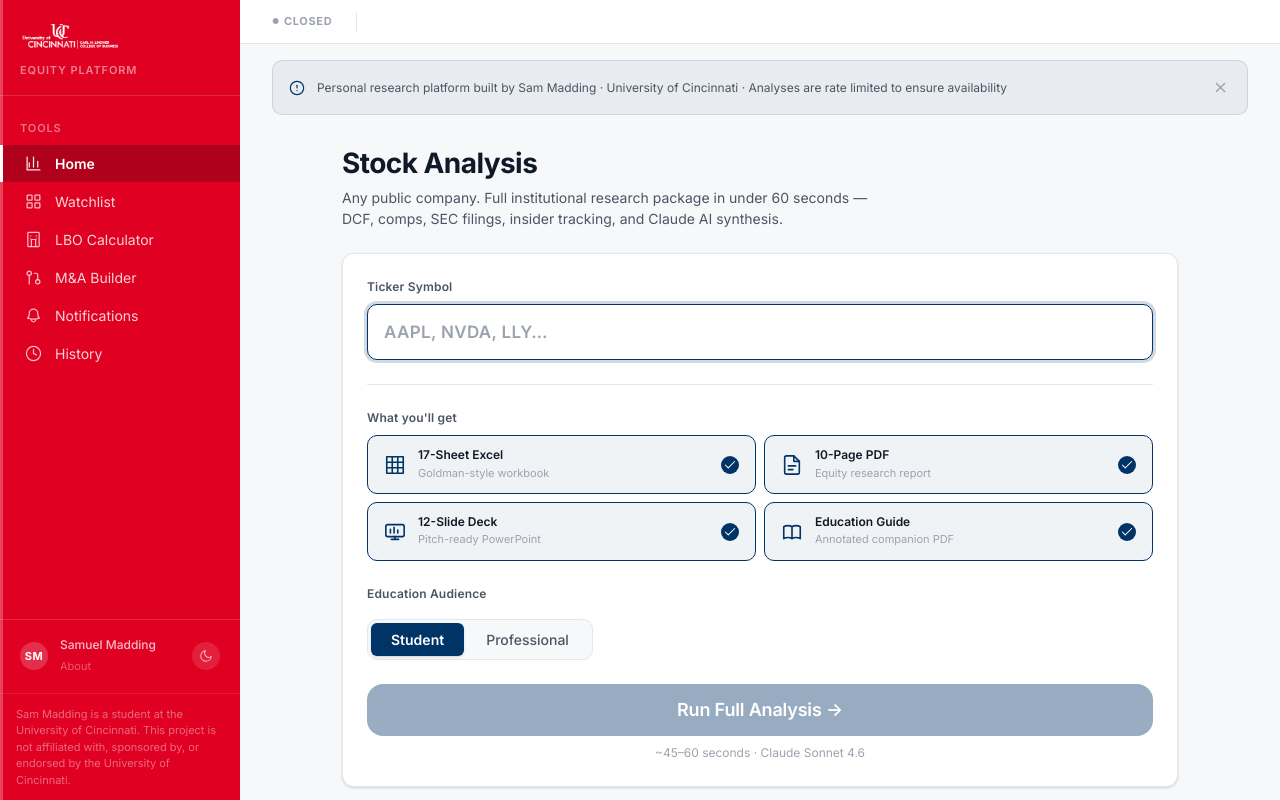
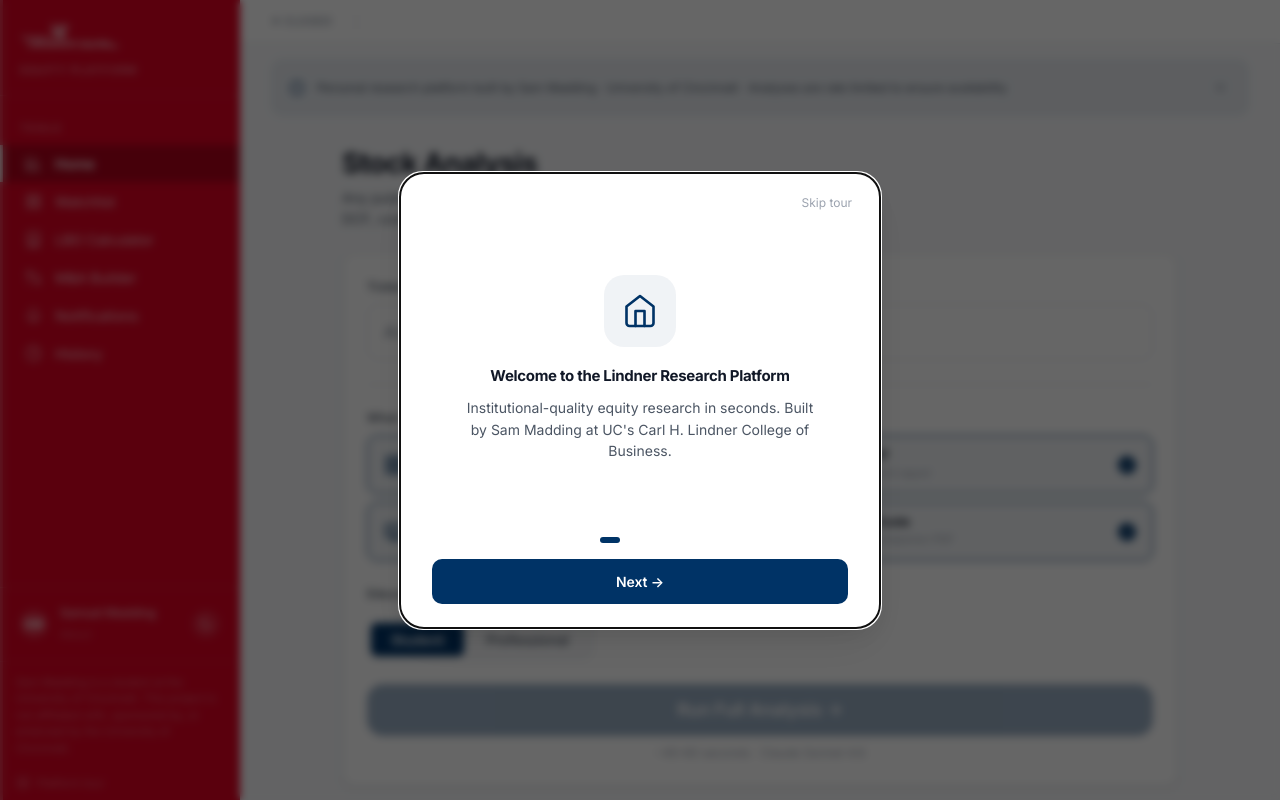
Before and after one commit to maddinsd/portfolio-analyzer, a Flask app: page / in a window 1280 px wide. Run offline with Flask 3, Linux system fonts and the light colour scheme; some libraries are stand-ins or nearby versions.

Commit message:
Add first-time onboarding tour with 6 slides and sidebar re-launch
iOS-style full-screen modal tour (backdrop blur, 24px radius card, progress
dots, slide-in animation) shown automatically on first visit via localStorage
lindner_onboarding_seen. Final slide has "Show this tour next time" checkbox
that toggles lindner_onboarding_repeat. Sidebar "Platform tour" button always
available to re-launch. Escape and click-outside close the tour.

Co-Authored-By: Claude Sonnet 4.6 <noreply@anthropic.com>

```diff
--- a/web/static/app.js
+++ b/web/static/app.js
@@ -1551,7 +1551,7 @@ function HistoryPage({ onAnalyzeTicker }) {
 }
 
 // ── Sidebar ───────────────────────────────────────────────────────────────────
-function Sidebar({ page, onNavigate, theme, onToggleTheme, onShowAbout }) {
+function Sidebar({ page, onNavigate, theme, onToggleTheme, onShowAbout, onLaunchTour }) {
   const items = [
     { id: "analyze",       label: "Home",           icon: ICONS.BarChart },
     { id: "watchlist",     label: "Watchlist",      icon: (p={}) => (
@@ -1610,6 +1610,12 @@ function Sidebar({ page, onNavigate, theme, onToggleTheme, onShowAbout }) {
       <div className="sidebar-disclaimer">
         Sam Madding is a student at the University of Cincinnati. This project is not affiliated with, sponsored by, or endorsed by the University of Cincinnati.
       </div>
+      <button className="tour-sidebar-link" onClick={onLaunchTour} aria-label="Launch platform tour">
+        <svg width="14" height="14" viewBox="0 0 24 24" fill="none" stroke="currentColor" strokeWidth="1.75" strokeLinecap="round" strokeLinejoin="round">
+          <path d="M2 3h6a4 4 0 014 4v14a3 3 0 00-3-3H2z"/><path d="M22 3h-6a4 4 0 00-4 4v14a3 3 0 013-3h7z"/>
+        </svg>
+        Platform tour
+      </button>
     </nav>
   );
 }
@@ -1632,6 +1638,188 @@ function AboutModal({ onClose }) {
           <p>This is a personal research project — a full-stack equity research platform that generates institutional-quality analysis packages for any public company using live market data, SEC filings, and AI synthesis.</p>
           <p>Analyses are rate-limited to 10 per hour per visitor and 20 per day total to manage API costs.</p>
           <p style={{ color: "var(--text-tertiary)", fontSize: "var(--text-body-sm)" }}>Not affiliated with, sponsored by, or endorsed by the University of Cincinnati.</p>
+        </div>
+      </div>
+    </div>
+  );
+}
+
+// ── Onboarding Tour ───────────────────────────────────────────────────────────
+const TOUR_SEEN_KEY   = "lindner_onboarding_seen";
+const TOUR_REPEAT_KEY = "lindner_onboarding_repeat";
+
+function shouldShowTour() {
+  if (localStorage.getItem(TOUR_SEEN_KEY)) {
+    return localStorage.getItem(TOUR_REPEAT_KEY) === "1";
+  }
+  return true;
+}
+
+const TOUR_SLIDES = [
+  {
+    key: "welcome",
+    icon: () => (
+      <svg width="36" height="36" viewBox="0 0 24 24" fill="none" stroke="var(--accent-primary)" strokeWidth="1.75" strokeLinecap="round" strokeLinejoin="round">
+        <path d="M3 9l9-7 9 7v11a2 2 0 01-2 2H5a2 2 0 01-2-2z"/><polyline points="9 22 9 12 15 12 15 22"/>
+      </svg>
+    ),
+    heading: "Welcome to the Lindner Research Platform",
+    sub: "Institutional-quality equity research in seconds. Built by Sam Madding at UC's Carl H. Lindner College of Business.",
+  },
+  {
+    key: "analyze",
+    icon: () => (
+      <svg width="36" height="36" viewBox="0 0 24 24" fill="none" stroke="var(--accent-primary)" strokeWidth="1.75" strokeLinecap="round" strokeLinejoin="round">
+        <line x1="18" y1="20" x2="18" y2="10"/><line x1="12" y1="20" x2="12" y2="4"/><line x1="6" y1="20" x2="6" y2="14"/>
+      </svg>
+    ),
+    heading: "Start with any ticker",
+    sub: "Enter any public company's ticker symbol on the Home page to kick off a full analysis. The platform pulls live market data, SEC filings, and earnings history automatically.",
+    tip: "Try AAPL, NVDA, or JPM to see the platform in action.",
+  },
+  {
+    key: "outputs",
+    icon: () => (
+      <svg width="36" height="36" viewBox="0 0 24 24" fill="none" stroke="var(--accent-primary)" strokeWidth="1.75" strokeLinecap="round" strokeLinejoin="round">
+        <path d="M14 2H6a2 2 0 00-2 2v16a2 2 0 002 2h12a2 2 0 002-2V8z"/><polyline points="14 2 14 8 20 8"/><line x1="12" y1="18" x2="12" y2="12"/><line x1="9" y1="15" x2="15" y2="15"/>
+      </svg>
+    ),
+    heading: "Four research outputs",
+    sub: "Every analysis generates a complete package:",
+    outputs: [
+      { icon: "📊", label: "Excel Workbook",    desc: "16-sheet Goldman-style financial model" },
+      { icon: "📄", label: "Research PDF",       desc: "10-page institutional equity report" },
+      { icon: "📋", label: "Pitch Deck",         desc: "12-slide investment thesis deck" },
+      { icon: "🎓", label: "Education Guide",    desc: "Plain-English companion for each output" },
+    ],
+  },
+  {
+    key: "lbo-ma",
+    icon: () => (
+      <svg width="36" height="36" viewBox="0 0 24 24" fill="none" stroke="var(--accent-primary)" strokeWidth="1.75" strokeLinecap="round" strokeLinejoin="round">
+        <rect x="4" y="2" width="16" height="20" rx="1"/><path d="M9 22V12h6v10"/><line x1="9" y1="7" x2="15" y2="7"/>
+      </svg>
+    ),
+    heading: "LBO & M&A models",
+    sub: "Run standalone Leveraged Buyout and Merger & Acquisition models for any company. Get full return schedules, debt waterfalls, accretion/dilution analysis, and 5×5 sensitivity tables — all exported to Excel.",
+  },
+  {
+    key: "watchlist",
+    icon: () => (
+      <svg width="36" height="36" viewBox="0 0 24 24" fill="none" stroke="var(--accent-primary)" strokeWidth="1.75" strokeLinecap="round" strokeLinejoin="round">
+        <path d="M18 8A6 6 0 006 8c0 7-3 9-3 9h18s-3-2-3-9"/><path d="M13.73 21a2 2 0 01-3.46 0"/>
+      </svg>
+    ),
+    heading: "Watchlist & notifications",
+    sub: "Add tickers to your Watchlist to monitor live quotes, analyst targets, and price alerts. The Notifications page shows recent market alerts and earnings calendar events.",
+  },
+  {
+    key: "done",
+    heading: "You're all set",
+    sub: "Dive into your first analysis whenever you're ready. Come back to this tour any time via the sidebar.",
+    isDone: true,
+  },
+];
+
+function OnboardingTour({ onClose }) {
+  const [slide,    setSlide]    = useState(0);
+  const [repeat,   setRepeat]   = useState(false);
+  const [animKey,  setAnimKey]  = useState(0);
+  const total = TOUR_SLIDES.length;
+
+  const dismiss = useCallback((showNext) => {
+    localStorage.setItem(TOUR_SEEN_KEY, "1");
+    localStorage.setItem(TOUR_REPEAT_KEY, repeat ? "1" : "0");
+    onClose();
+  }, [repeat, onClose]);
+
+  const next = useCallback(() => {
+    if (slide < total - 1) {
+      setSlide(s => s + 1);
+      setAnimKey(k => k + 1);
+    } else {
+      dismiss();
+    }
+  }, [slide, total, dismiss]);
+
+  // Focus trap + Escape
+  const cardRef = useRef(null);
+  useEffect(() => {
+    const handler = (e) => { if (e.key === "Escape") dismiss(); };
+    document.addEventListener("keydown", handler);
+    return () => document.removeEventListener("keydown", handler);
+  }, [dismiss]);
+
+  useEffect(() => {
+    if (cardRef.current) cardRef.current.focus();
+  }, []);
+
+  const s = TOUR_SLIDES[slide];
+
+  return (
+    <div className="tour-backdrop" onClick={dismiss} role="dialog" aria-modal="true" aria-label="Platform tour">
+      <div className="tour-card" ref={cardRef} tabIndex={-1} onClick={e => e.stopPropagation()}>
+        <div className="tour-top-bar">
+          <button className="tour-skip" onClick={dismiss}>Skip tour</button>
+        </div>
+
+        <div className="tour-slide-wrap">
+          <div className="tour-slide" key={animKey}>
+            {s.isDone ? (
+              <div className="tour-check-wrap">
+                <div className="tour-check-circle">
+                  <svg width="36" height="36" viewBox="0 0 24 24" fill="none" stroke="#34C759" strokeWidth="2.5" strokeLinecap="round" strokeLinejoin="round" className="tour-check-svg">
+                    <polyline points="20 6 9 17 4 12"/>
+                  </svg>
+                </div>
+              </div>
+            ) : (
+              <div className="tour-icon-wrap">
+                {s.icon && s.icon()}
+              </div>
+            )}
+
+            <div className="tour-heading">{s.heading}</div>
+            <div className="tour-sub">{s.sub}</div>
+
+            {s.tip && (
+              <div className="tour-tip">💡 {s.tip}</div>
+            )}
+
+            {s.outputs && (
+              <div className="tour-outputs">
+                {s.outputs.map(o => (
+                  <div key={o.label} className="tour-output-row">
+                    <span className="tour-output-icon">{o.icon}</span>
+                    <span><span className="tour-output-label">{o.label}</span> — {o.desc}</span>
+                  </div>
+                ))}
+              </div>
+            )}
+
+            {s.isDone && (
+              <label className="tour-repeat-row">
+                <input
+                  type="checkbox"
+                  className="tour-repeat-checkbox"
+                  checked={repeat}
+                  onChange={e => setRepeat(e.target.checked)}
+                />
+                Show this tour next time I visit
+              </label>
+            )}
+          </div>
+        </div>
+
+        <div className="tour-footer">
+          <div className="tour-dots">
+            {TOUR_SLIDES.map((_, i) => (
+              <div key={i} className={`tour-dot${i === slide ? " active" : ""}`} />
+            ))}
+          </div>
+          <button className="tour-next-btn" onClick={next}>
+            {slide < total - 1 ? "Next →" : "Get Started →"}
+          </button>
         </div>
       </div>
     </div>
@@ -1674,6 +1862,7 @@ function App() {
   const [isVercel,        setIsVercel]        = useState(false);
   const [theme,           setTheme]           = useState(getInitialTheme);
   const [showAbout,       setShowAbout]       = useState(false);
+  const [showTour,        setShowTour]        = useState(shouldShowTour);
 
   // Wire up theme to <html data-theme>
   useEffect(() => {
@@ -1718,13 +1907,14 @@ function App() {
 
   return (
     <div className="app-shell">
-      <Sidebar page={page} onNavigate={handleNavigate} theme={theme} onToggleTheme={toggleTheme} onShowAbout={() => setShowAbout(true)} />
+      <Sidebar page={page} onNavigate={handleNavigate} theme={theme} onToggleTheme={toggleTheme} onShowAbout={() => setShowAbout(true)} onLaunchTour={() => setShowTour(true)} />
       <div className="content-area">
         <MarketBar />
         {page === "analyze" && <NoticeCard />}
         {pages[page]}
       </div>
       {showAbout && <AboutModal onClose={() => setShowAbout(false)} />}
+      {showTour  && <OnboardingTour onClose={() => setShowTour(false)} />}
     </div>
   );
 }
--- a/web/static/styles.css
+++ b/web/static/styles.css
@@ -2159,3 +2159,276 @@ input[type="range"]::-moz-range-thumb {
   .outcome-grid         { grid-template-columns: 1fr; }
   .ticker-grid          { grid-template-columns: 1fr 1fr; }
 }
+
+/* ── Onboarding Tour ─────────────────────────────────────────────────────────── */
+.tour-backdrop {
+  position: fixed;
+  inset: 0;
+  background: rgba(0, 0, 0, 0.6);
+  display: flex;
+  align-items: center;
+  justify-content: center;
+  z-index: 2000;
+  backdrop-filter: blur(4px);
+  -webkit-backdrop-filter: blur(4px);
+  padding: var(--space-4);
+}
+
+.tour-card {
+  background: var(--bg-surface);
+  border-radius: 24px;
+  box-shadow: var(--shadow-lg);
+  max-width: 480px;
+  width: 100%;
+  overflow: hidden;
+  position: relative;
+  display: flex;
+  flex-direction: column;
+}
+
+.tour-top-bar {
+  display: flex;
+  align-items: center;
+  justify-content: flex-end;
+  padding: var(--space-4) var(--space-5) 0;
+  height: 44px;
+  flex-shrink: 0;
+}
+
+.tour-skip {
+  background: none;
+  border: none;
+  font-size: var(--text-body-sm);
+  color: var(--text-tertiary);
+  cursor: pointer;
+  font-family: var(--font-sans);
+  padding: 4px 8px;
+  border-radius: var(--radius-sm);
+  transition: color var(--dur-fast) ease;
+}
+.tour-skip:hover { color: var(--text-secondary); }
+
+.tour-slide-wrap {
+  overflow: hidden;
+  flex: 1;
+}
+
+.tour-slide {
+  padding: var(--space-6) var(--space-8) var(--space-5);
+  animation: tourSlideIn 250ms var(--ease-out) both;
+  display: flex;
+  flex-direction: column;
+  align-items: center;
+  text-align: center;
+  min-height: 300px;
+  justify-content: center;
+}
+
+@keyframes tourSlideIn {
+  from { opacity: 0; transform: translateX(32px); }
+  to   { opacity: 1; transform: translateX(0); }
+}
+
+.tour-icon-wrap {
+  width: 72px;
+  height: 72px;
+  border-radius: 20px;
+  background: var(--accent-primary-tint);
+  display: flex;
+  align-items: center;
+  justify-content: center;
+  margin-bottom: var(--space-5);
+  flex-shrink: 0;
+}
+
+.tour-heading {
+  font-size: var(--text-title-lg);
+  font-weight: 700;
+  color: var(--text-primary);
+  line-height: 1.2;
+  margin-bottom: var(--space-3);
+  letter-spacing: -0.02em;
+}
+
+.tour-sub {
+  font-size: var(--text-body);
+  color: var(--text-secondary);
+  line-height: 1.55;
+  max-width: 360px;
+}
+
+.tour-tip {
+  margin-top: var(--space-4);
+  padding: var(--space-3) var(--space-4);
+  background: var(--bg-subtle);
+  border-radius: var(--radius-md);
+  font-size: var(--text-body-sm);
+  color: var(--text-secondary);
+  border-left: 3px solid var(--accent-primary);
+  text-align: left;
+  width: 100%;
+}
+
+.tour-outputs {
+  margin-top: var(--space-4);
+  display: flex;
+  flex-direction: column;
+  gap: var(--space-2);
+  width: 100%;
+}
+
+.tour-output-row {
+  display: flex;
+  align-items: center;
+  gap: var(--space-3);
+  padding: var(--space-3) var(--space-4);
+  background: var(--bg-subtle);
+  border-radius: var(--radius-md);
+  font-size: var(--text-body-sm);
+  color: var(--text-secondary);
+  text-align: left;
+}
+
+.tour-output-icon {
+  font-size: 18px;
+  flex-shrink: 0;
+  width: 28px;
+  text-align: center;
+}
+
+.tour-output-label {
+  font-weight: 600;
+  color: var(--text-primary);
+  margin-right: 4px;
+}
+
+/* Animated checkmark (slide 6) */
+.tour-check-wrap {
+  width: 80px;
+  height: 80px;
+  display: flex;
+  align-items: center;
+  justify-content: center;
+  margin-bottom: var(--space-5);
+  flex-shrink: 0;
+}
+
+.tour-check-circle {
+  width: 80px;
+  height: 80px;
+  border-radius: 50%;
+  background: #E2F8F0;
+  display: flex;
+  align-items: center;
+  justify-content: center;
+  animation: checkPop 400ms var(--ease-out) 120ms both;
+}
+
+[data-theme="dark"] .tour-check-circle {
+  background: rgba(52, 199, 89, 0.15);
+}
+
+@keyframes checkPop {
+  0%   { transform: scale(0); opacity: 0; }
+  60%  { transform: scale(1.15); opacity: 1; }
+  100% { transform: scale(1); }
+}
+
+.tour-check-svg {
+  animation: checkDraw 500ms ease 350ms both;
+  stroke-dasharray: 30;
+  stroke-dashoffset: 30;
+}
+
+@keyframes checkDraw {
+  to { stroke-dashoffset: 0; }
+}
+
+.tour-repeat-row {
+  display: flex;
+  align-items: center;
+  gap: var(--space-2);
+  margin-top: var(--space-4);
+  cursor: pointer;
+  font-size: var(--text-body-sm);
+  color: var(--text-secondary);
+  user-select: none;
+}
+
+.tour-repeat-checkbox {
+  width: 16px;
+  height: 16px;
+  accent-color: var(--accent-primary);
+  flex-shrink: 0;
+  cursor: pointer;
+}
+
+.tour-footer {
+  padding: var(--space-5) var(--space-8) var(--space-6);
+  display: flex;
+  flex-direction: column;
+  align-items: center;
+  gap: var(--space-4);
+  flex-shrink: 0;
+}
+
+.tour-dots {
+  display: flex;
+  gap: 6px;
+  align-items: center;
+}
+
+.tour-dot {
+  width: 6px;
+  height: 6px;
+  border-radius: 3px;
+  background: var(--border-medium);
+  transition: width 250ms var(--ease-out), background 250ms ease;
+}
+
+.tour-dot.active {
+  width: 20px;
+  background: var(--accent-primary);
+}
+
+.tour-next-btn {
+  width: 100%;
+  padding: 14px;
+  background: var(--accent-primary);
+  color: #fff;
+  border: none;
+  border-radius: var(--radius-md);
+  font-size: var(--text-body);
+  font-weight: 600;
+  font-family: var(--font-sans);
+  cursor: pointer;
+  transition: opacity var(--dur-fast) ease, transform var(--dur-fast) ease;
+  letter-spacing: -0.01em;
+}
+.tour-next-btn:hover  { opacity: 0.9; transform: translateY(-1px); }
+.tour-next-btn:active { opacity: 1;   transform: translateY(0); }
+
+/* Sidebar tour link */
+.tour-sidebar-link {
+  display: flex;
+  align-items: center;
+  gap: 7px;
+  padding: 8px 16px 10px;
+  background: none;
+  border: none;
+  cursor: pointer;
+  font-size: 11px;
+  color: rgba(255, 255, 255, 0.42);
+  font-family: var(--font-sans);
+  transition: color var(--dur-fast) ease;
+  width: 100%;
+  text-align: left;
+}
+.tour-sidebar-link:hover { color: rgba(255, 255, 255, 0.7); }
+
+@media (max-width: 768px) {
+  .tour-sidebar-link { display: none; }
+  .tour-slide { padding: var(--space-5) var(--space-5) var(--space-4); min-height: 260px; }
+  .tour-footer { padding: var(--space-4) var(--space-5) var(--space-5); }
+  .tour-card { max-height: 90dvh; overflow-y: auto; }
+}
```
